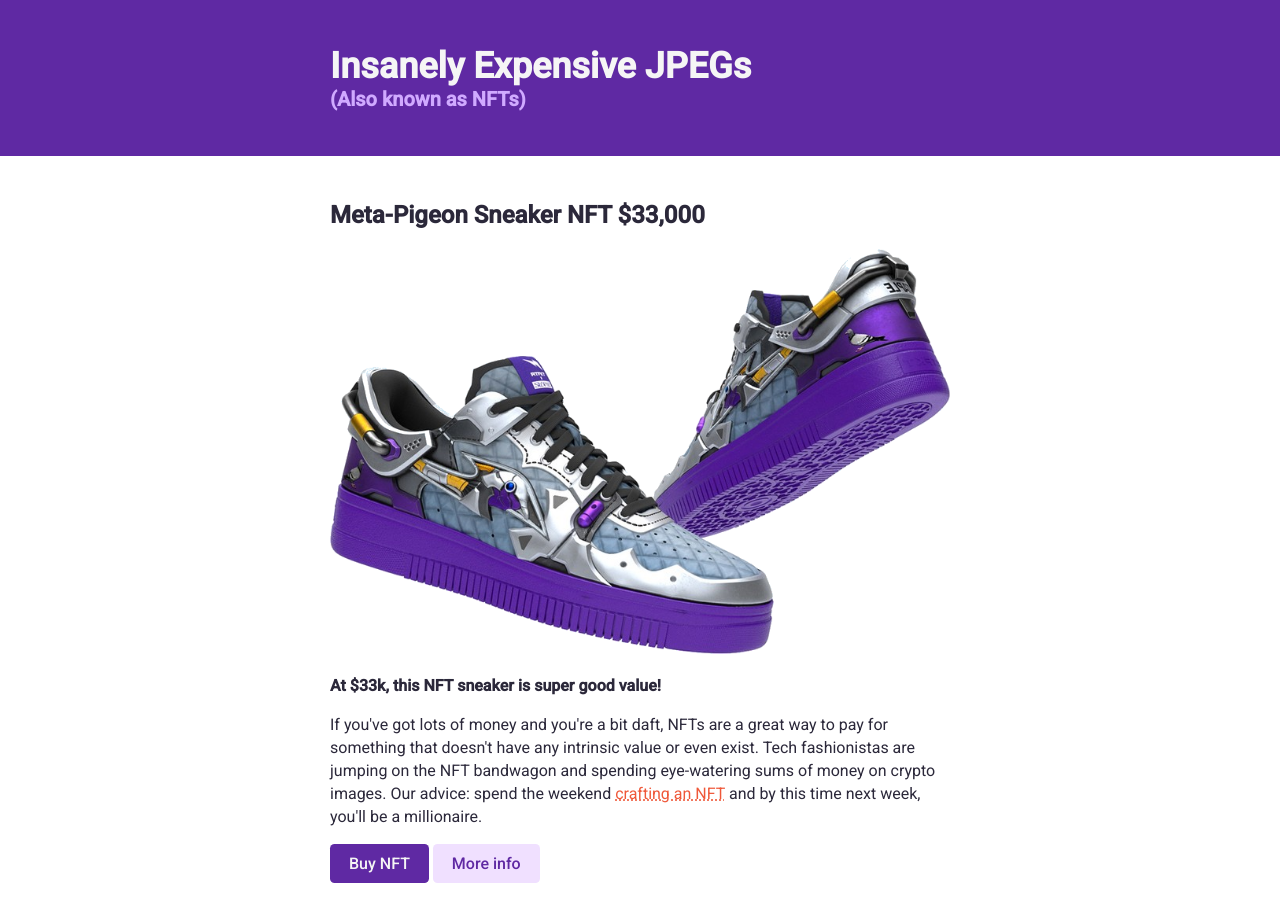
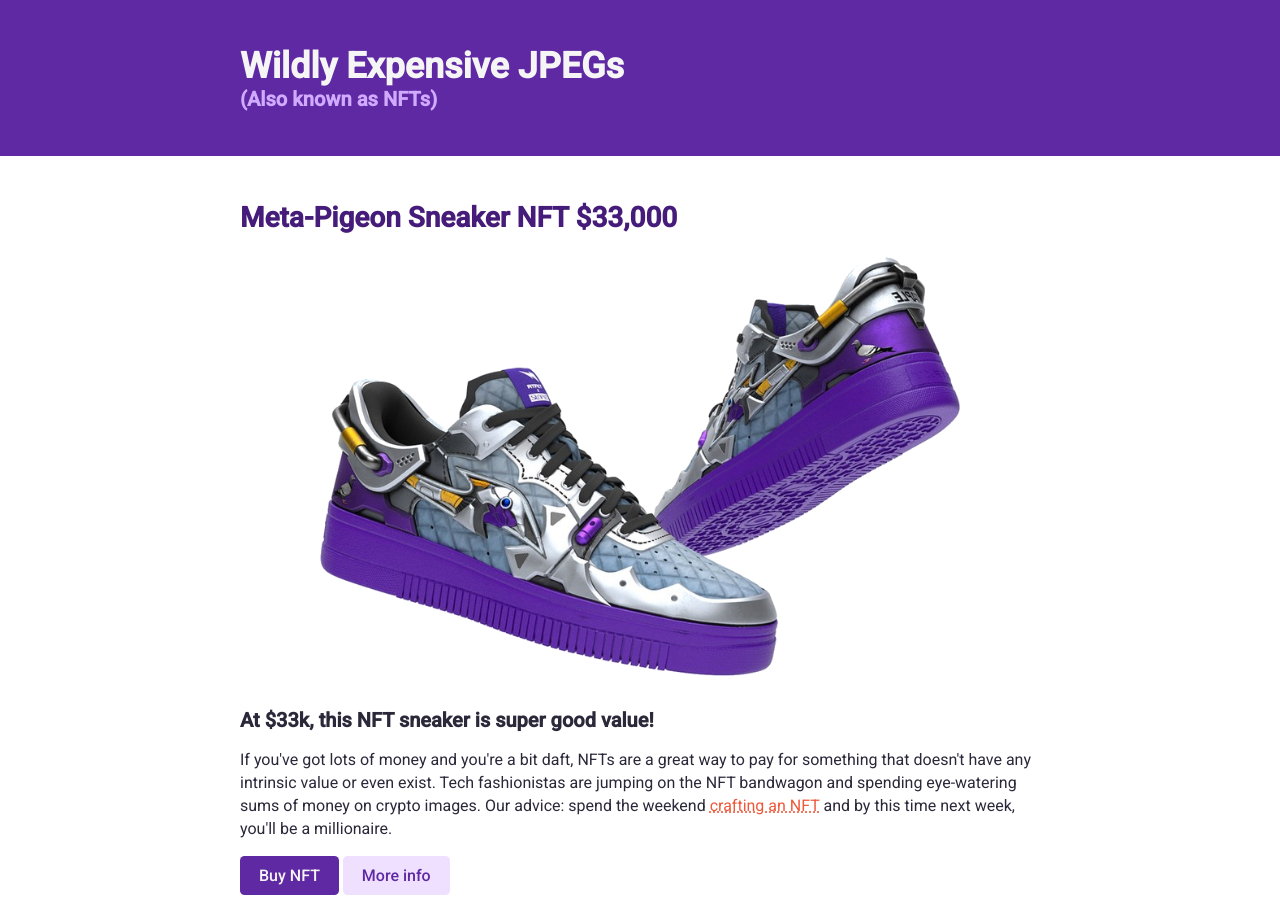
Before and after one commit to lucieyarish/nft-site, a plain HTML site: page index.html in a window 1280 px wide. Shown: the top 898 px of the page. Drawn offline with Linux system fonts and the light colour scheme.

Commit message:
Adjust some of the titles; change font size units from px to em

```diff
--- a/css/index.css
+++ b/css/index.css
@@ -1,24 +1,23 @@
 body {
     margin: 0;
     font-family: 'Roboto', sans-serif;
-    font-size: 16px;
     color: #2B283A;
 }
 
 /* TYPOGRAPHY */
-
 h1 {
-    font-size: 36px;
+    font-size: 2.25em;
     color: whitesmoke;
 }
 
 h2 {
+    color: #451c7a;
+    font-size: 1.75em; /* convert to em */
     margin-top: 0;
 }
 
 h3 {
-    font-size: 20px;
-    color: #D0AAFF;
+    font-size: 1.25em;
 }
 
 h1, h3 {
@@ -27,6 +26,16 @@ h1, h3 {
 
 p {
     line-height: 23px;
+}
+
+.subheading {
+    display: block;
+    font-size: 0.56em;
+    color: #d0aaff;
+}
+
+.section-two h2 {
+    color: inherit;
 }
 
 /* LINKS */
@@ -88,7 +97,8 @@ section:nth-child(even) {
 }
 
 .container {
-    width: 620px;
+    max-width: 800px;
+    width: 90%;
     margin: 0 auto;
 }
 
@@ -101,10 +111,14 @@ section:nth-child(even) {
 
 .main-img {
     width: 100%;
+    max-width: 640px;
+    display: block;
+    margin: 0 auto 32px;
 }
 
 .feature-image {
-    width: 300px;
+    /* Setting img width to value just under 50% creates a small gap between them */
+    width: 48.8%;
     border-radius: 4.6px;
 }
 
--- a/index.html
+++ b/index.html
@@ -12,8 +12,10 @@
     <body>
         <header>
             <div class="container">
-            <h1>Insanely Expensive JPEGs</h1>
-            <h3>(Also known as NFTs)</h3>
+                <h1>
+                    Wildly Expensive JPEGs
+                    <span class="subheading">(Also known as NFTs)</span>
+                </h1>
             </div>
         </header>
 
@@ -22,7 +24,7 @@
                 <div class="container">
                     <h2>Meta-Pigeon Sneaker NFT $33,000</h2>
                     <img class="main-img" src="assets/images/sneakers-purple.png" alt="Purple and silver sneakers">
-                <p><strong>At $33k, this NFT sneaker is super good value!</strong></p>
+                    <h3>At $33k, this NFT sneaker is super good value!</h3>
                     <p>If you've got lots of money and you're a bit daft, NFTs are a
                     great way to pay for something that doesn't have any intrinsic
                     value or even exist. Tech fashionistas are jumping on the NFT
@@ -34,7 +36,7 @@
                 </div>
             </section>
 
-        <section>
+            <section class="section-two">
                 <div class="container">
                     <h2>For the true Crypto-connoisseur</h2>
                     <div class="feature-img-container">
```
Lines whose indentation alone changed are shown as unchanged.
